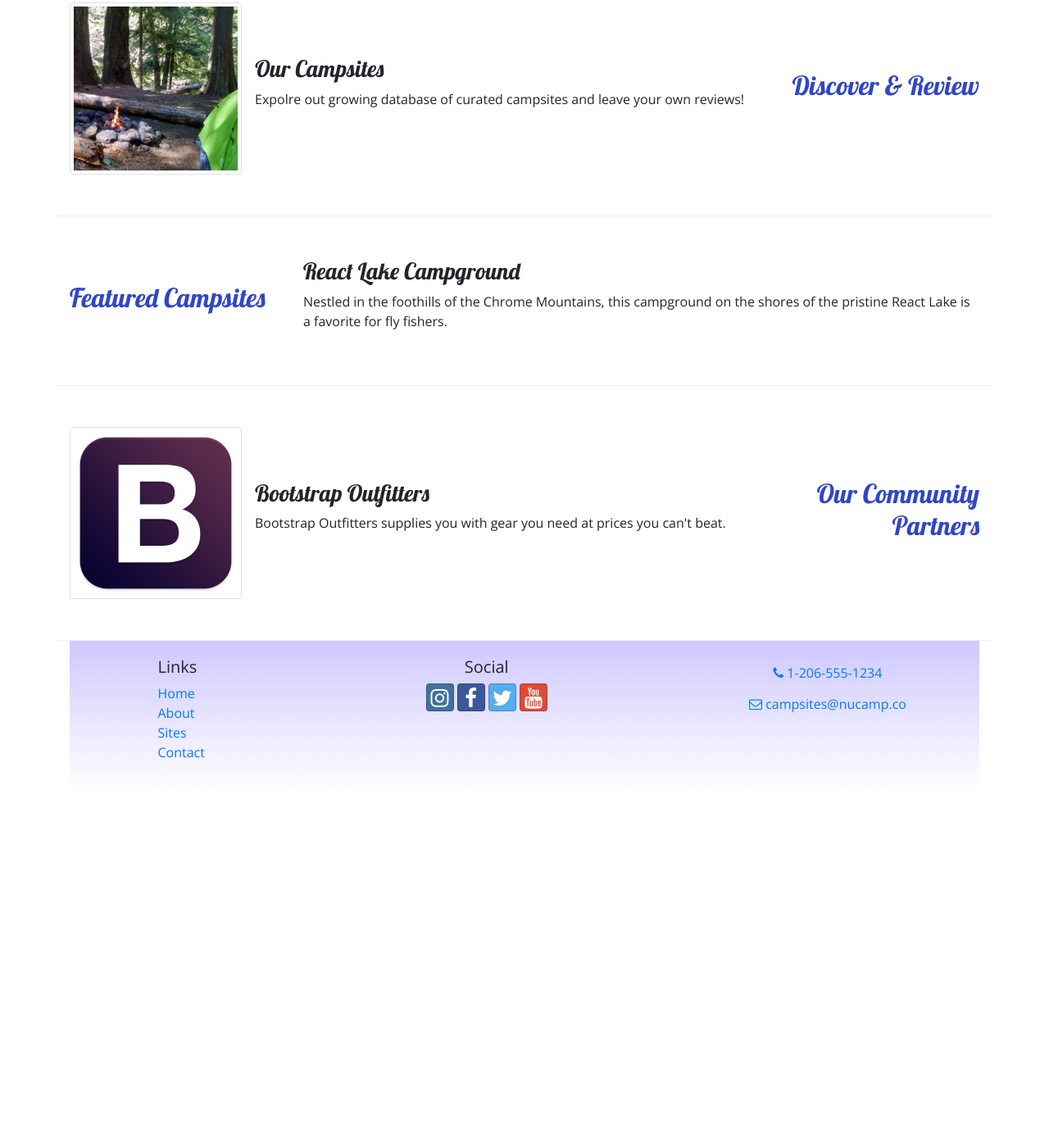
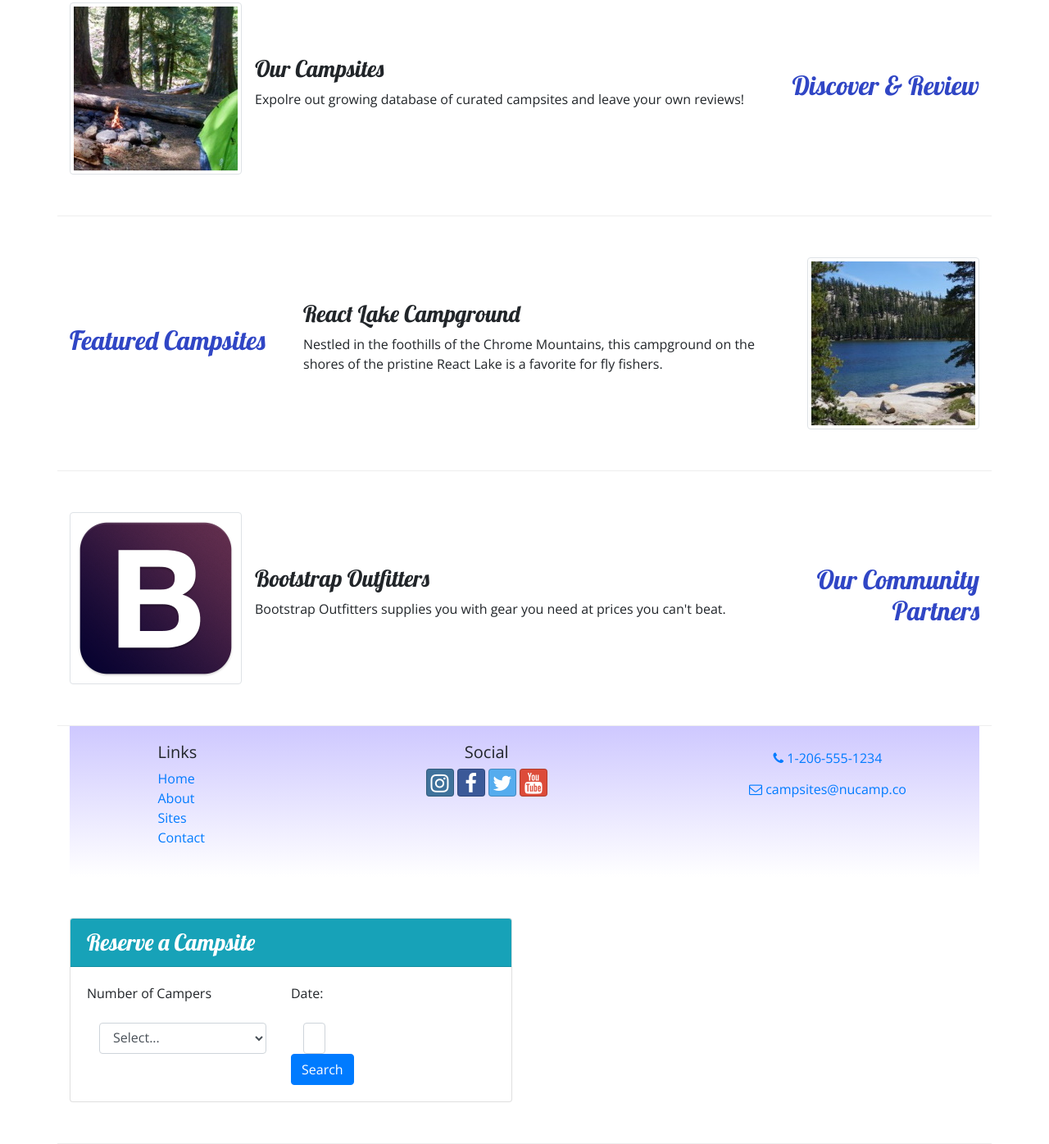
Before and after one commit to bnardy06/nucamp-bootstrap-revamp, a website: page index.html in a window 1280 px wide. Shown: the part 267-1663 px from the top of the page at 82% size. Before the commit the page ends 1233 px from the top, so only its background shows below. Drawn offline with nearby package versions, Linux system fonts and the light colour scheme.

Commit message:
Almost Done Week2 Assignment

```diff
--- a/index.html
+++ b/index.html
@@ -67,15 +67,22 @@
         </div>
     </div>
 
+
+
             <div class="row row-content align-items-center">
-                <div class="col-sm-4 col-md-3">
+                <div class="col-sm-4  col-md-3">
                     <h2> Featured Campsites </h2>
                 </div>
                 <div class="col">
+                    <div class="media">
+                    <div class="media-body align-self-center">
                     <h3> React Lake Campground </h3>
-                    <p> Nestled in the foothills of the Chrome Mountains, this campground on the shores of the pristine React Lake is a favorite for fly fishers.</p>
+                    <p class="d-none d-sm-block"> Nestled in the foothills of the Chrome Mountains, this campground on the shores of the pristine React Lake is a favorite for fly fishers.</p>
                 </div>
+                <img class="d-flex ml-3 img-thumbnail"src="img/react-lake-thumb.jpg" alt="React Lake"/>
             </div>
+        </div>
+    </div>
 
             <div class="row row-content align-items-center">
                 <div class="col-sm-4 order-sm-last col-md-3">
@@ -91,6 +98,7 @@
             </div>
         </div>
     </div>
+
     <footer class="site-footer">
         <div class="container">
             <div class="row">
@@ -118,6 +126,51 @@
         </div>
     </footer>
 
+    <div class="row row-content align-items-center">
+        <div class="col-sm-6 mx auto">
+            <div class="card">
+                <h3 class="card-header bg-info text-white"> Reserve a Campsite </h3>
+                <div class="card-body">
+                    <form>
+                        <div class="row">
+                            <div class="col-sm-6">
+                                <div class="form-group">
+                            <label for="numCampers"> Number of Campers </label>
+                            </div>
+                            <div class="col">
+                            <select class="form-control" name="numCampers"id="numCampers">
+                                <option> Select... </option>
+                                <option value="1"> 1  </option>
+                                <option value="2"> 2  </option>
+                                <option value="3"> 3  </option>
+                                <option value="4"> 4  </option>
+                                <option value="5"> 5  </option>
+                                <option value="6"> 6  </option>
+                            </select>
+                            </div>
+                        </div>
+                        <div class="row">
+                            <div class="col-sm-6">
+                                <div class="form-group">
+                            <label for="date"> Date: </label>
+                            </div>
+                            <div class="col-sm-6">
+                            <input type="text" class="form-control" id="date" name="date" placeholder="MM/DD/YYYY" />
+                            </div>
+
+                        <div class="row">
+                                <div class="col">
+                                    <button type="submit" class="btn btn-primary" value="submit"> Search </button>
+                                </div>
+                            </div>
+                        </div>
+                    </form>
+                </div>
+            </div>
+        </div>
+    </div>
+
+
     <!-- jQuery must come first, then Popper.js, then the Bootstrap JavaScript plugins.-->
     <script src="node_modules/jquery/dist/jquery.slim.min.js">  </script>
     <script src="node_modules/popper.js/dist/umd/popper.min.js"> </script>
```
